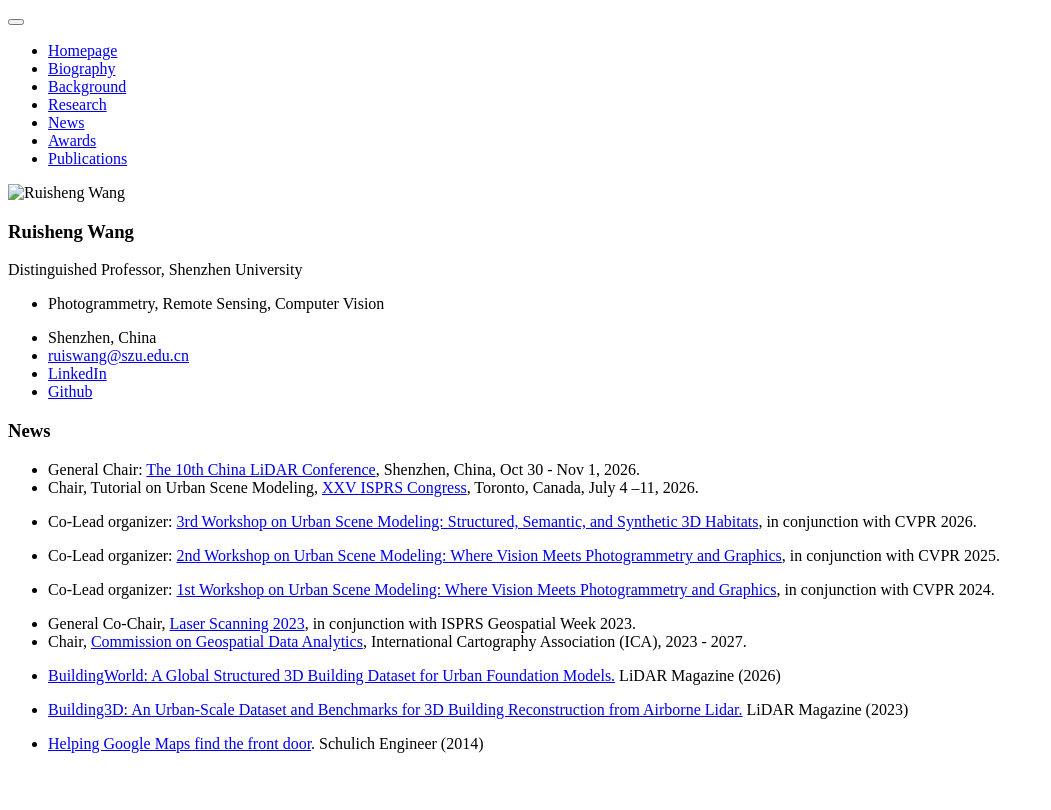
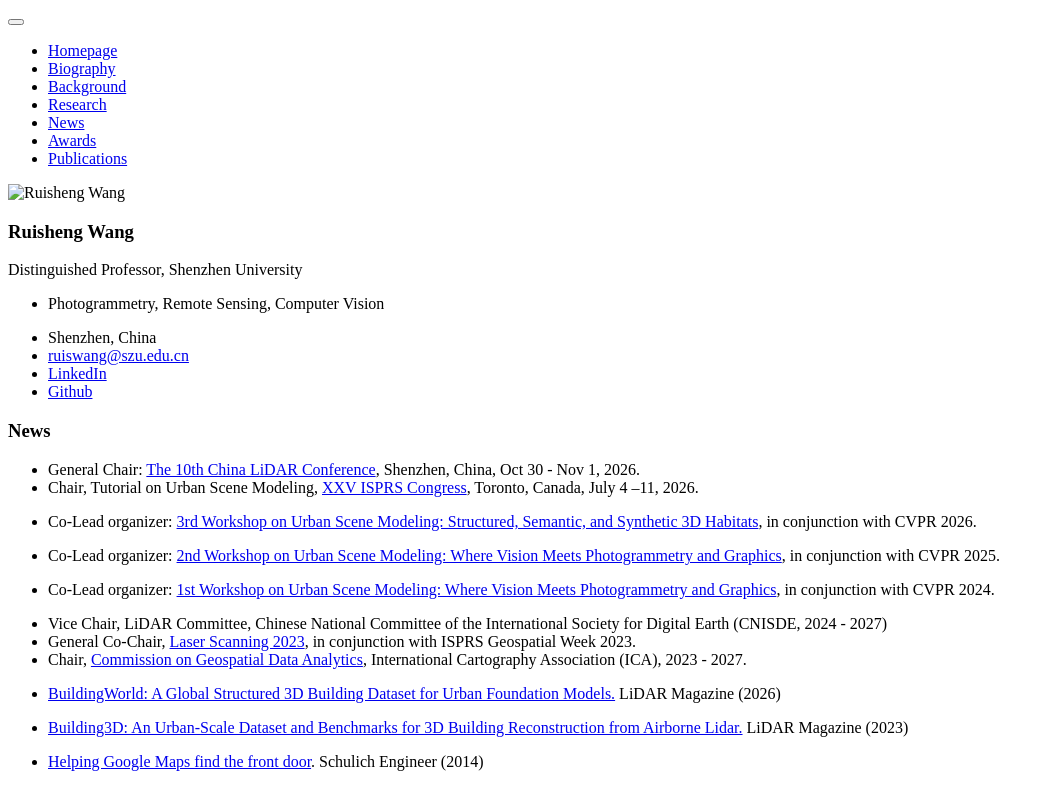
Before and after one commit to ruishengwang/ruishengwang.github.io, a Jekyll site: the page built from _pages/includes/news.md, in a window 1280 px wide. Shown: the top 810 px of the page, without its empty margins (0-1051 px from the left). Built offline with Jekyll 4.4.1, drawn with Linux system fonts in a browser that asks for light colours; our own code applies the rules of GitHub Pages for plain Markdown files.

Commit message:
Update news.md

```diff
--- a/_pages/includes/news.md
+++ b/_pages/includes/news.md
@@ -8,6 +8,7 @@
 
 - Co-Lead organizer: [1st Workshop on Urban Scene Modeling: Where Vision Meets Photogrammetry and Graphics](https://usm3d.github.io/2024/), in conjunction with CVPR 2024.
 
+- Vice Chair, LiDAR Committee, Chinese National Committee of the International Society for Digital Earth (CNISDE, 2024 - 2027)
 - General Co-Chair, [Laser Scanning 2023](https://gsw2023.com/index.php/project/laser-scanning-2023/), in conjunction with ISPRS Geospatial Week 2023.
 - Chair, [Commission on Geospatial Data Analytics](https://icaci.org/commissions/), International Cartography Association (ICA), 2023 - 2027.
 - [BuildingWorld: A Global Structured 3D Building Dataset for Urban Foundation Models.](https://lidarmag.com/2026/02/16/buildingworld-a-global-structured-3d-building-dataset-for-urban-foundation-models/) LiDAR Magazine (2026)
```
